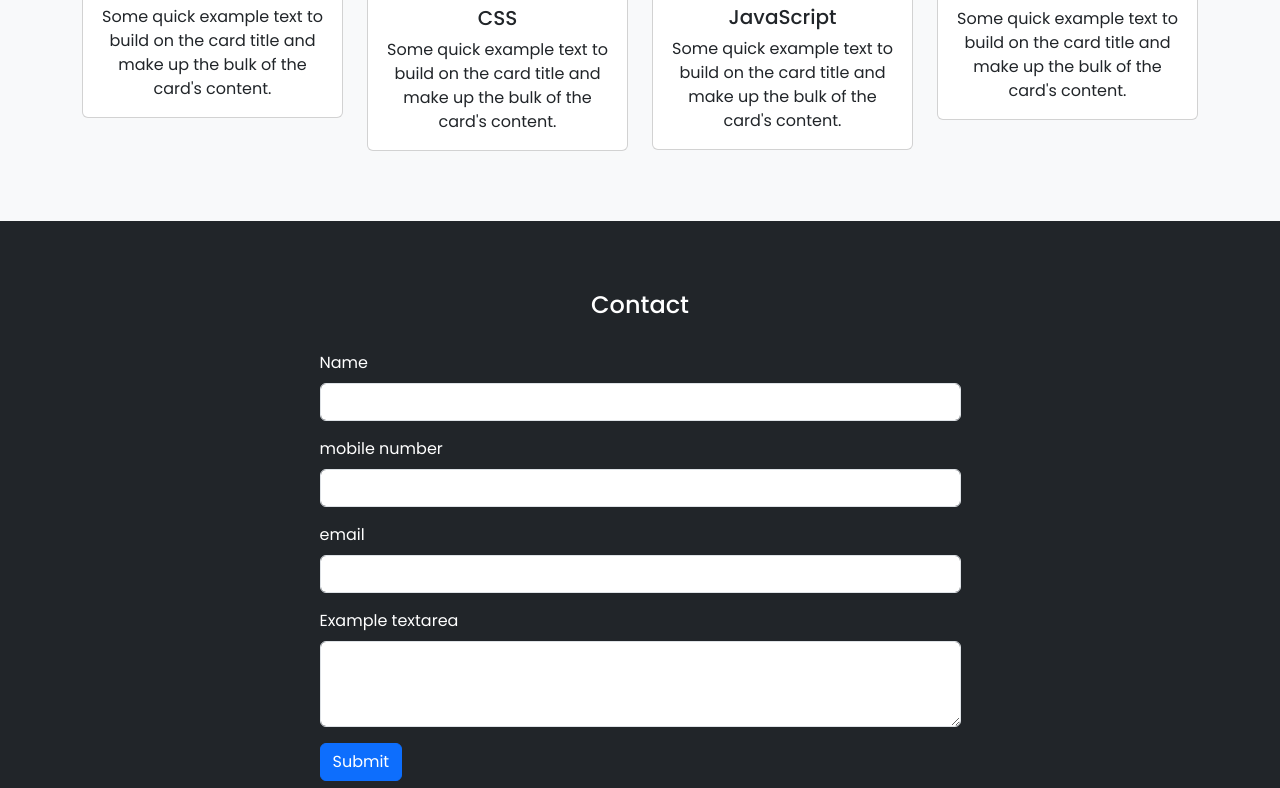
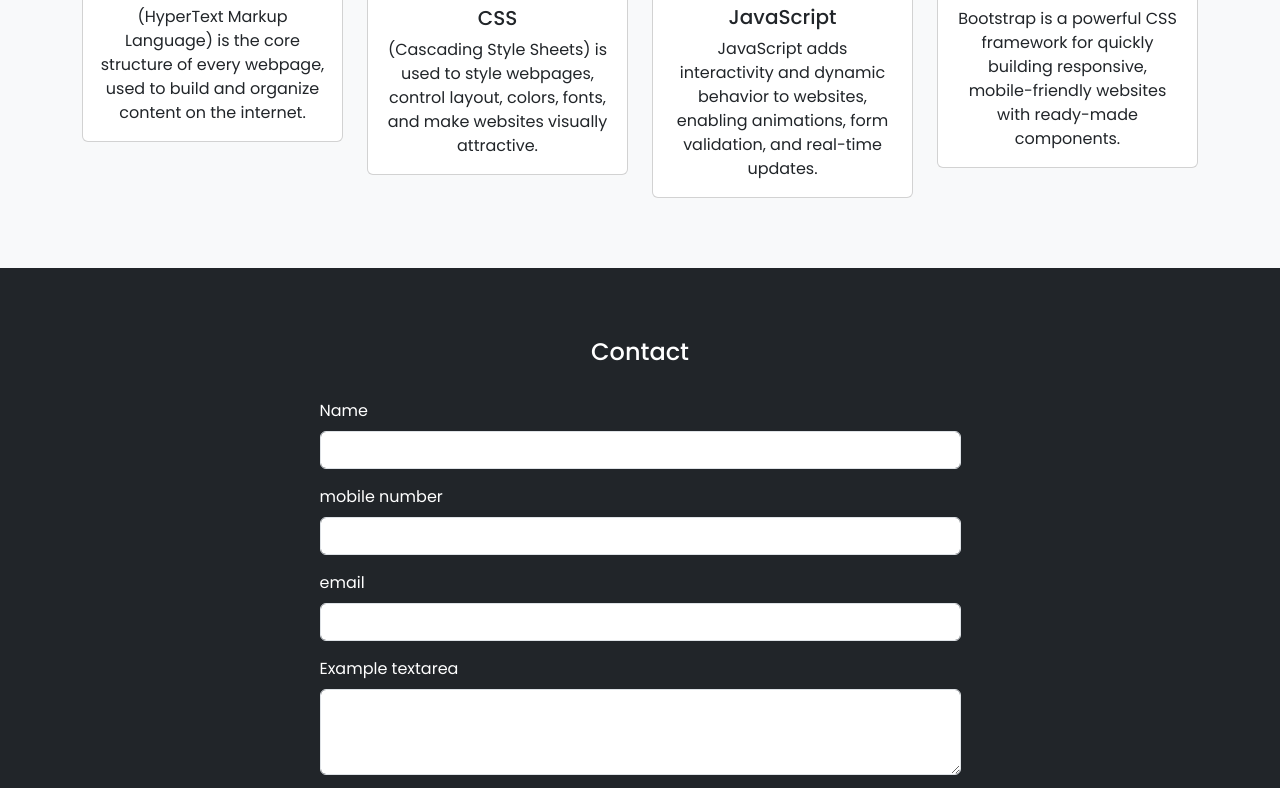
Before and after one commit to nitheesh29bec/Portfolio-FED, a plain HTML site: page index.html in a window 1280 px wide. Shown: the part 1905-2693 px from the top of the page. Drawn offline with nearby package versions, Linux system fonts and the light colour scheme.

Commit message:
Update index.html

```diff
--- a/index.html
+++ b/index.html
@@ -115,9 +115,7 @@
             "card-img-top w-25 m-auto pt-4" alt="html">
             <div class="card-body">
               <h5 class="card-title">HTML</h5>
-              <p class="card-text">Some quick example text to build
-              on the card title and make up the bulk of the card's
-              content.</p>
+              <p class="card-text">(HyperText Markup Language) is the core structure of every webpage, used to build and organize content on the internet.</p>
             </div>
           </div>
         </div>
@@ -127,9 +125,7 @@
             "card-img-top w-25 m-auto pt-4" alt="css">
             <div class="card-body">
               <h5 class="card-title">CSS</h5>
-              <p class="card-text">Some quick example text to build
-              on the card title and make up the bulk of the card's
-              content.</p>
+              <p class="card-text">(Cascading Style Sheets) is used to style webpages, control layout, colors, fonts, and make websites visually attractive.</p>
             </div>
           </div>
         </div>
@@ -139,9 +135,7 @@
             "card-img-top w-25 m-auto pt-4" alt="JavaScript">
             <div class="card-body">
               <h5 class="card-title">JavaScript</h5>
-              <p class="card-text">Some quick example text to build
-              on the card title and make up the bulk of the card's
-              content.</p>
+              <p class="card-text">JavaScript adds interactivity and dynamic behavior to websites, enabling animations, form validation, and real-time updates.</p>
             </div>
           </div>
         </div>
@@ -151,9 +145,7 @@
             "card-img-top w-25 m-auto pt-4" alt="Bootstrap">
             <div class="card-body">
               <h5 class="card-title">Bootstrap</h5>
-              <p class="card-text">Some quick example text to build
-              on the card title and make up the bulk of the card's
-              content.</p>
+              <p class="card-text">Bootstrap is a powerful CSS framework for quickly building responsive, mobile-friendly websites with ready-made components.</p>
             </div>
           </div>
         </div>
```
